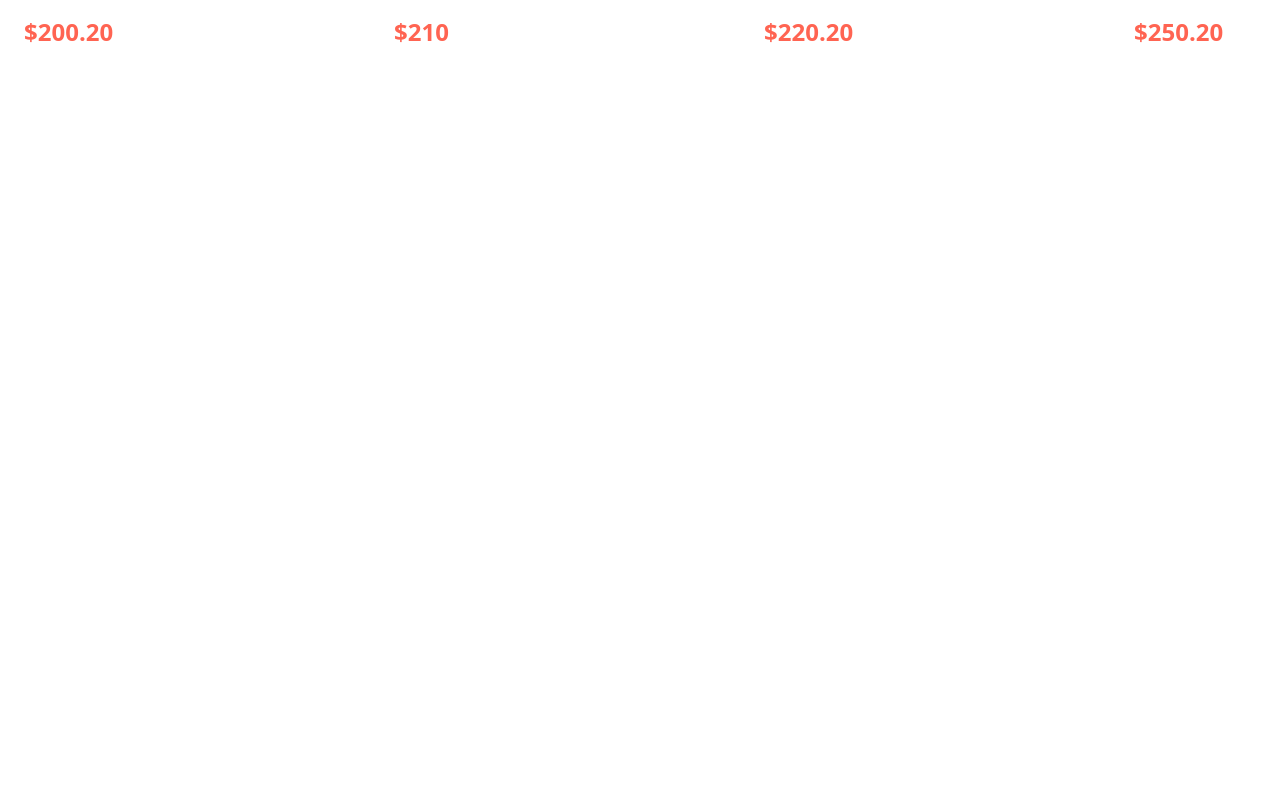
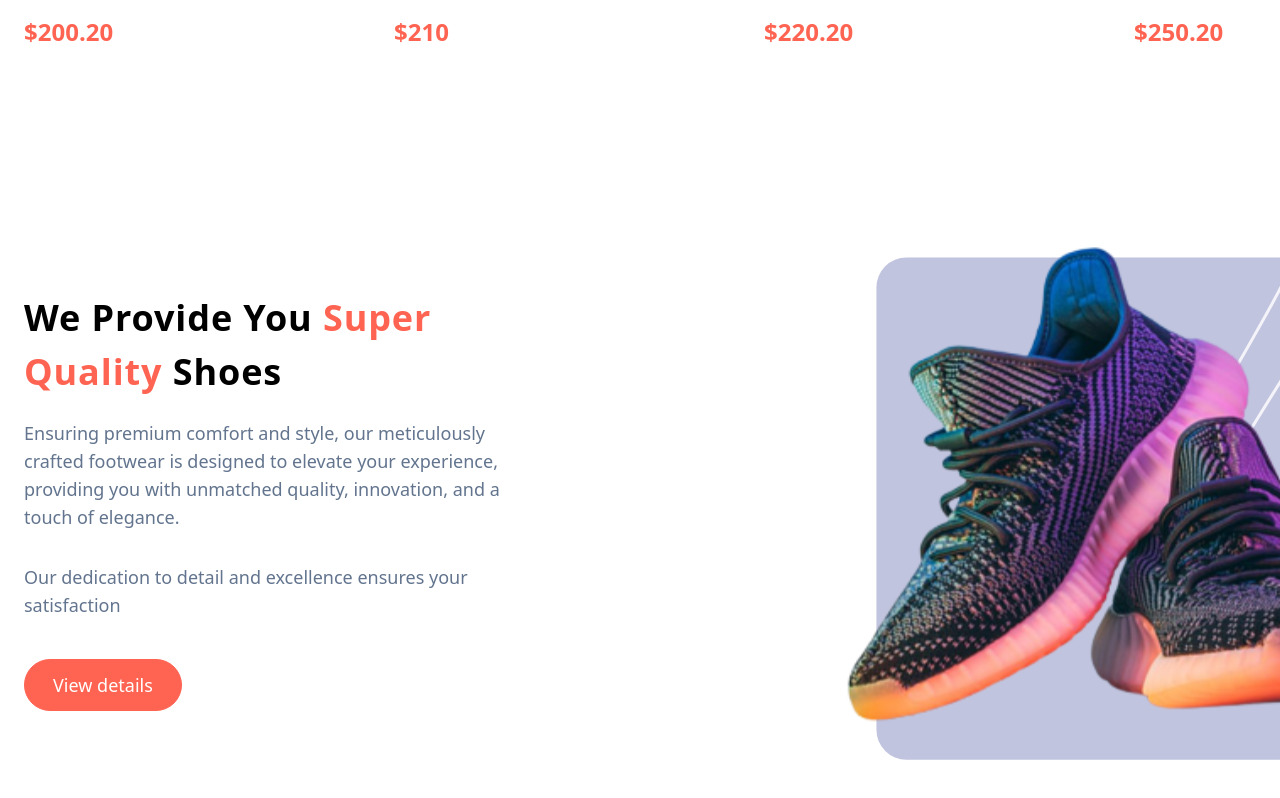
Before and after one commit to tonysoul/fullstack, a React (Vite) app in the folder apps/Nike-demo/: page / in a window 1280 px wide. Shown: the part 1478-2276 px from the top of the page. Before the commit the page ends 1622 px from the top, so only its background shows below. Built offline with nearby package versions, Linux system fonts and the light colour scheme; a web font is replaced by a local one.

Commit message:
Super Quality

```diff
--- a/apps/Nike-demo/src/App.jsx
+++ b/apps/Nike-demo/src/App.jsx
@@ -1,9 +1,8 @@
-import { Nav } from './components'
-import { Hero, PopularProducts } from './sections'
+import { Nav } from "./components";
+import { Hero, PopularProducts, SuperQuality } from "./sections";
 
-const App = ()=>(
-  <main className='relative'>
-
+const App = () => (
+  <main className="relative">
     <Nav />
 
     {/* hero */}
@@ -12,7 +11,9 @@ const App = ()=>(
     {/* Popular Products */}
     <PopularProducts />
 
+    {/* Super Quality */}
+    <SuperQuality />
   </main>
-)
+);
 
-export default App
+export default App;
--- a/apps/Nike-demo/src/sections/Hero.jsx
+++ b/apps/Nike-demo/src/sections/Hero.jsx
@@ -11,8 +11,9 @@ import { statistics } from "../constants";
 const Hero = () => {
   return (
     <section id="hero">
-      <div className="max-container flex min-h-screen flex-col justify-between xl:lg:flex-row">
-        <div className="flex flex-col px-6 pt-28 lg:w-full xl:w-1/2">
+      <div className="max-container">
+        <div className="flex min-h-screen flex-col justify-between px-6 xl:lg:flex-row">
+          <div className="flex flex-col pt-28 lg:w-full xl:w-1/2">
             <p className="text-coral-red font-montserrat mb-10 text-xl">
               Our Summer collections
             </p>
@@ -24,8 +25,8 @@ const Hero = () => {
               <span className="text-coral-red">Nike</span> Shoes
             </h1>
             <p className="font-montserrat mb-14 text-lg leading-[1.5] text-slate-500 sm:max-w-sm">
-            Discover stylish Nike arrivals, quality comfort, and innovation for
-            your active life.
+              Discover stylish Nike arrivals, quality comfort, and innovation
+              for your active life.
             </p>
             <div>
               <Button label="Shop now" iconUrl={arrowRight} />
@@ -41,7 +42,7 @@ const Hero = () => {
               ))}
             </div>
           </div>
-        <div className="bg-hero space-y-5 flex flex-1 flex-col items-center justify-center bg-purple-50 bg-cover bg-center">
+          <div className="bg-hero flex flex-1 flex-col items-center justify-center space-y-5 bg-purple-50 bg-cover bg-center">
             <img
               className="relative object-contain"
               src={bigShoe1}
@@ -68,6 +69,7 @@ const Hero = () => {
             </div>
           </div>
         </div>
+      </div>
     </section>
   );
 };
--- /dev/null
+++ b/apps/Nike-demo/src/sections/SuperQuality.jsx
@@ -0,0 +1,36 @@
+import { shoe8 } from "../assets/images";
+import { Button } from "../components";
+
+const SuperQuality = () => {
+  return (
+    <section id="SuperQuality">
+      <div className="max-container">
+        <div className="flex items-center justify-between px-6 py-24">
+          <div className="max-lg: max-w-lg">
+            <h2 className="text-4xl leading-[1.5] font-bold tracking-wide capitalize">
+              We Provide You{" "}
+              <span className="text-coral-red">Super Quality</span> Shoes
+            </h2>
+            <p className="mt-5 text-lg text-slate-500">
+              Ensuring premium comfort and style, our meticulously crafted
+              footwear is designed to elevate your experience, providing you
+              with unmatched quality, innovation, and a touch of elegance.
+            </p>
+
+            <p className="mt-8 text-lg text-slate-500">
+              Our dedication to detail and excellence ensures your satisfaction
+            </p>
+            <div className="mt-10">
+              <Button label="View details" />
+            </div>
+          </div>
+          <div className="flex justify-end">
+            <img src={shoe8} alt="" />
+          </div>
+        </div>
+      </div>
+    </section>
+  );
+};
+
+export default SuperQuality;
--- a/apps/Nike-demo/src/sections/index.js
+++ b/apps/Nike-demo/src/sections/index.js
@@ -1,4 +1,5 @@
 import Hero from "./Hero";
 import PopularProducts from "./PopularProducts";
+import SuperQuality from "./SuperQuality";
 
-export { Hero, PopularProducts };
+export { Hero, PopularProducts, SuperQuality };
```
Lines whose indentation alone changed are shown as unchanged.
